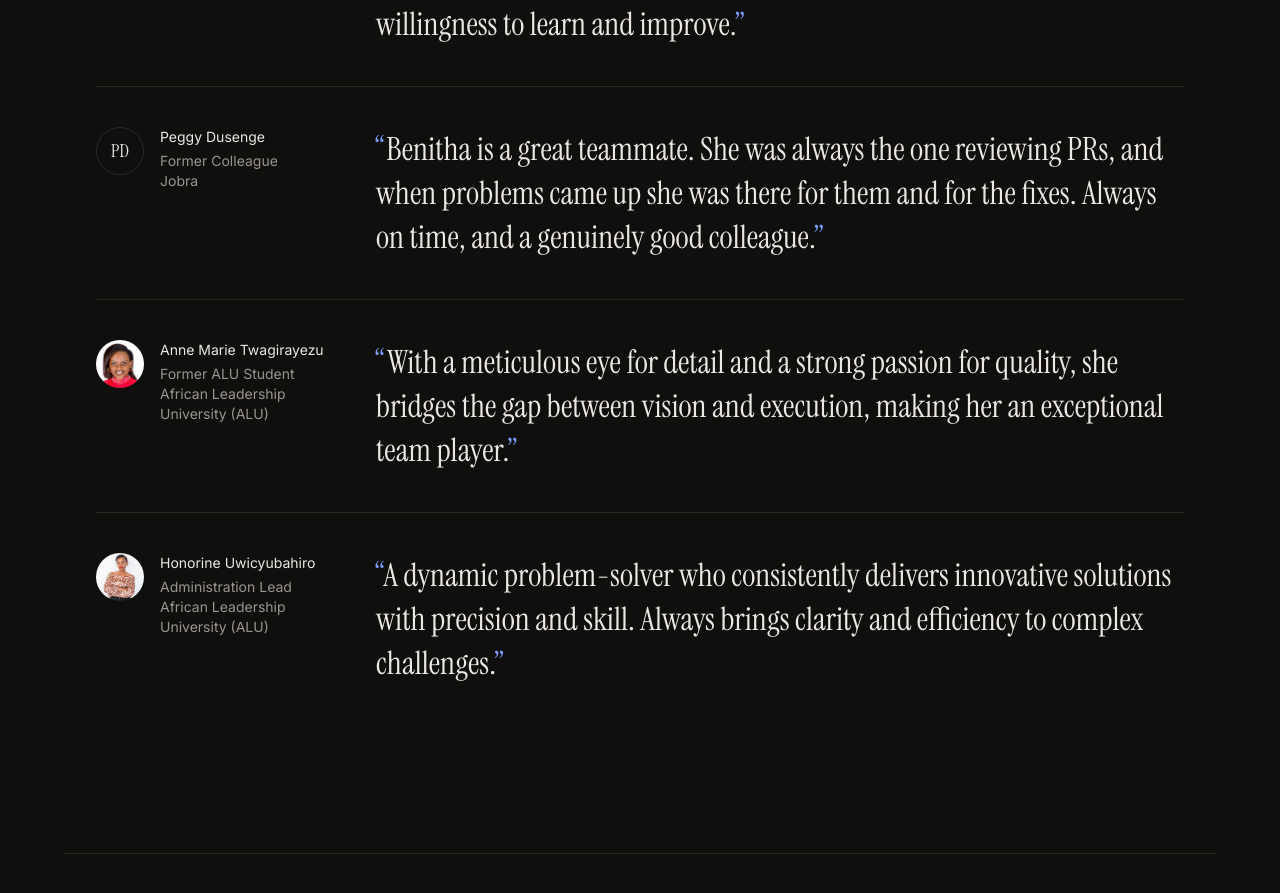
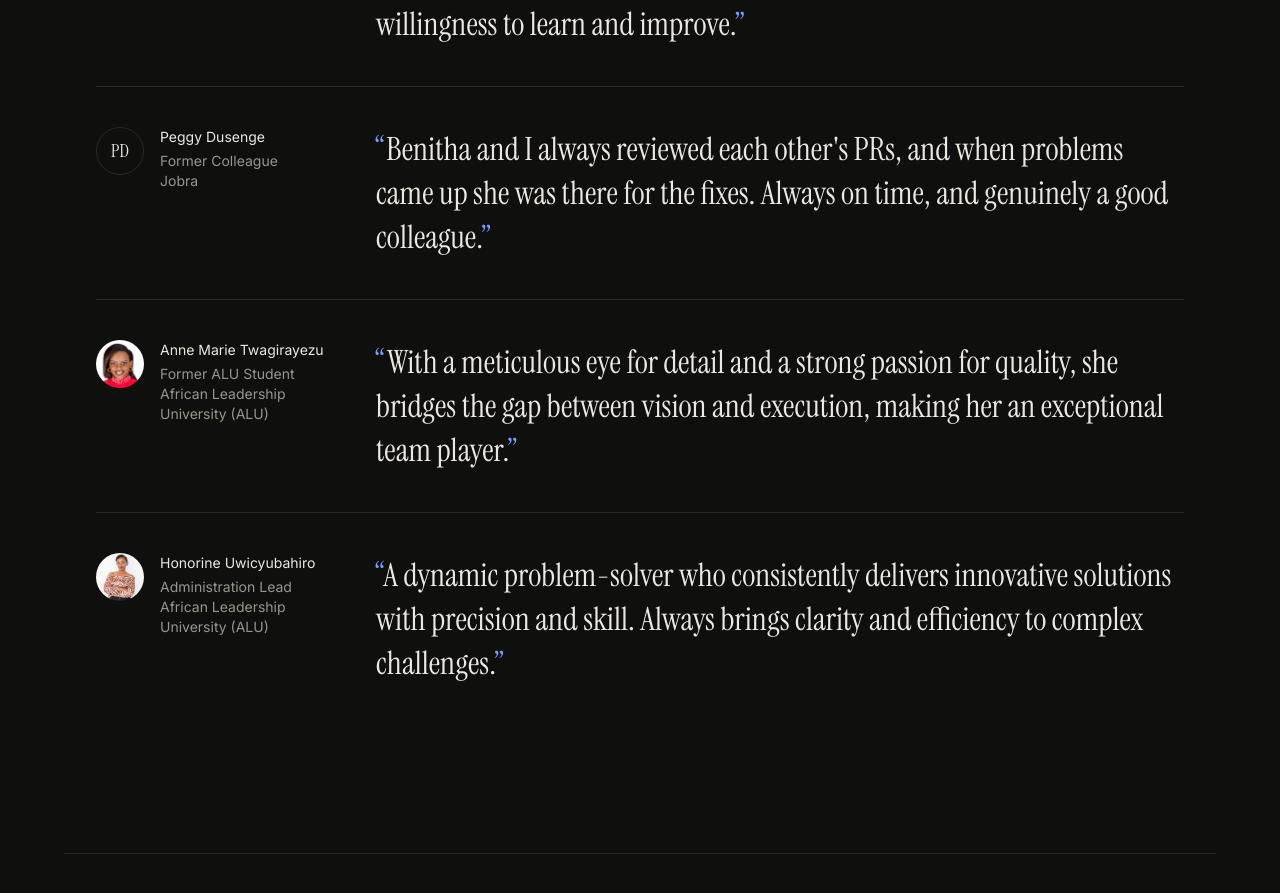
Before and after one commit to buwituze/MyPortifolio, a React (Vite) app in the folder Portifolio/: page / in a window 1280 px wide. Shown: the part 5445-6338 px from the top of the page. Built offline with nearby package versions, Linux system fonts and the light colour scheme; a web font is replaced by a local one.

Commit message:
corrected grammatical error in testimonial statement

```diff
--- a/Portifolio/src/components/Testimonials.tsx
+++ b/Portifolio/src/components/Testimonials.tsx
@@ -23,7 +23,7 @@ const testimonials: Testimonial[] = [
     name: "Peggy Dusenge",
     position: "Former Colleague",
     company: "Jobra",
-    text: "Benitha is a great teammate. She was always the one reviewing PRs, and when problems came up she was there for them and for the fixes. Always on time, and a genuinely good colleague.",
+    text: "Benitha and I always reviewed each other's PRs, and when problems came up she was there for the fixes. Always on time, and genuinely a good colleague.",
   },
   {
     image: "/images/anne.jpeg",
```
